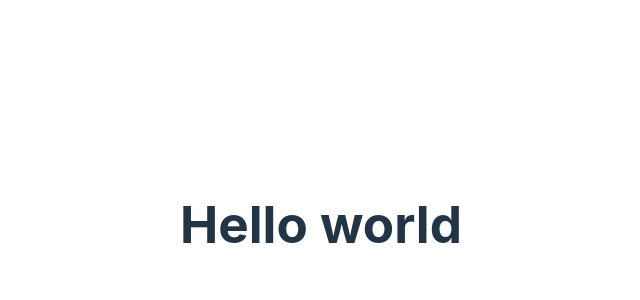
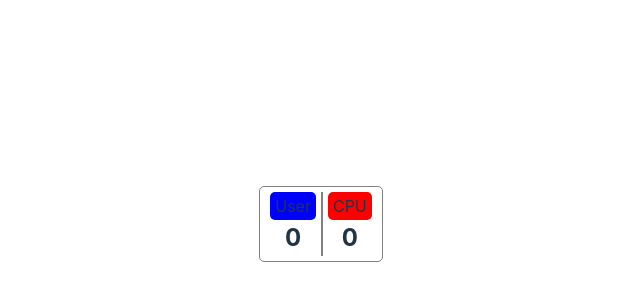
Before and after one commit to marcos-padilla/rock-paper-scissors, a Vue app: page / in a window 1280 px wide. Shown: the part 176-476 px from the top of the page, without its empty margins (319-959 px from the left). Built offline with nearby package versions, Linux system fonts and the light colour scheme.

Commit message:
Added points design

```diff
--- a/src/App.vue
+++ b/src/App.vue
@@ -1,6 +1,17 @@
+
+
 
 <template>
   <div>
-    <h1>Hello world</h1>
+    <PointsComponent />
   </div>
 </template>
+
+<script>
+import PointsComponent from './components/PointsComponent.vue';
+export default {
+  components: {
+    PointsComponent
+  }
+}
+</script>
--- a/src/components/PointsComponent.vue
+++ b/src/components/PointsComponent.vue
@@ -0,0 +1,55 @@
+<template>
+    <div class="data">
+        <div>
+            <div class="badge user">User</div>
+            <span>0</span>
+        </div>
+        <div class="division" />
+        <div>
+            <div class="badge cpu">CPU</div>
+            <span>0</span>
+        </div>
+    </div>
+</template>
+
+<style scoped>
+.data {
+    display: flex;
+    gap: 5px;
+    border: 1px solid gray;
+    padding: 5px 10px;
+    border-radius: 5px;
+}
+
+.badge {
+    padding: 2px 5px;
+    border-radius: 5px;
+}
+
+.badge.user {
+    background-color: blue;
+}
+
+.badge.cpu {
+    background-color: red;
+}
+
+span {
+    font-weight: bold;
+    font-size: 1.5rem;
+
+}
+
+.division {
+    border: 1px solid gray;
+}
+</style>
+
+<script>
+export default {
+    props: {
+        player: Number,
+        cpu: Number
+    }
+}
+</script>
```
